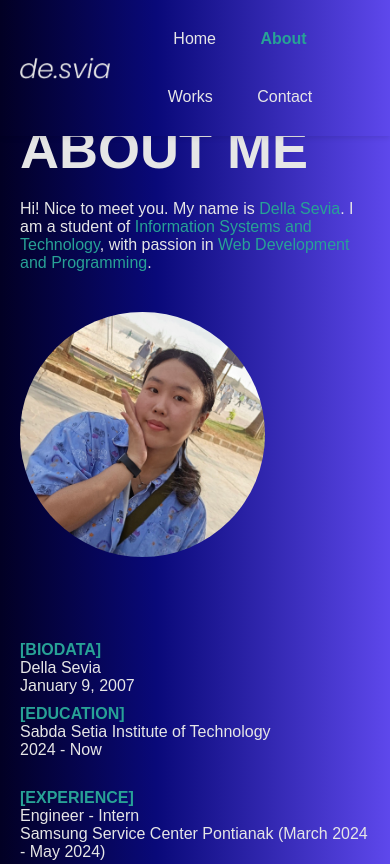
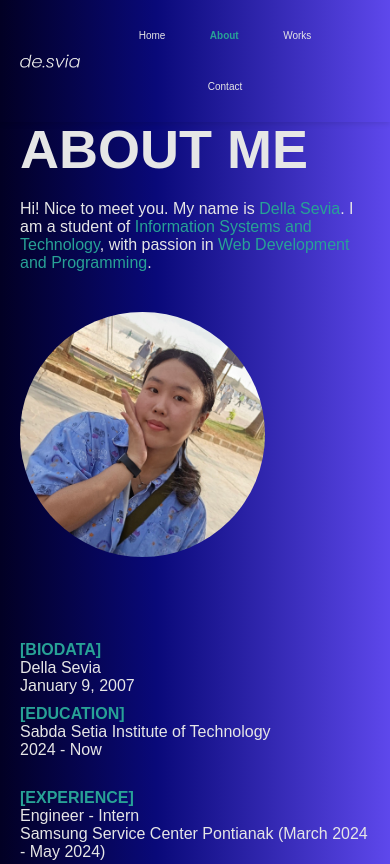
Before and after one commit to dellas3via/portofolio, a plain HTML site: page about.html in a window 390 px wide. Shown: the top 864 px of the page. Drawn offline with Linux system fonts and the light colour scheme.

Commit message:
Update style.css

```diff
--- a/style.css
+++ b/style.css
@@ -352,6 +352,11 @@ footer {
     }
     nav li {
         margin: 10px 0;
+        font-size: 10px;
+    }
+    .logo
+    {
+        width: 60px;
     }
     .info {
         flex-direction: column;
```
